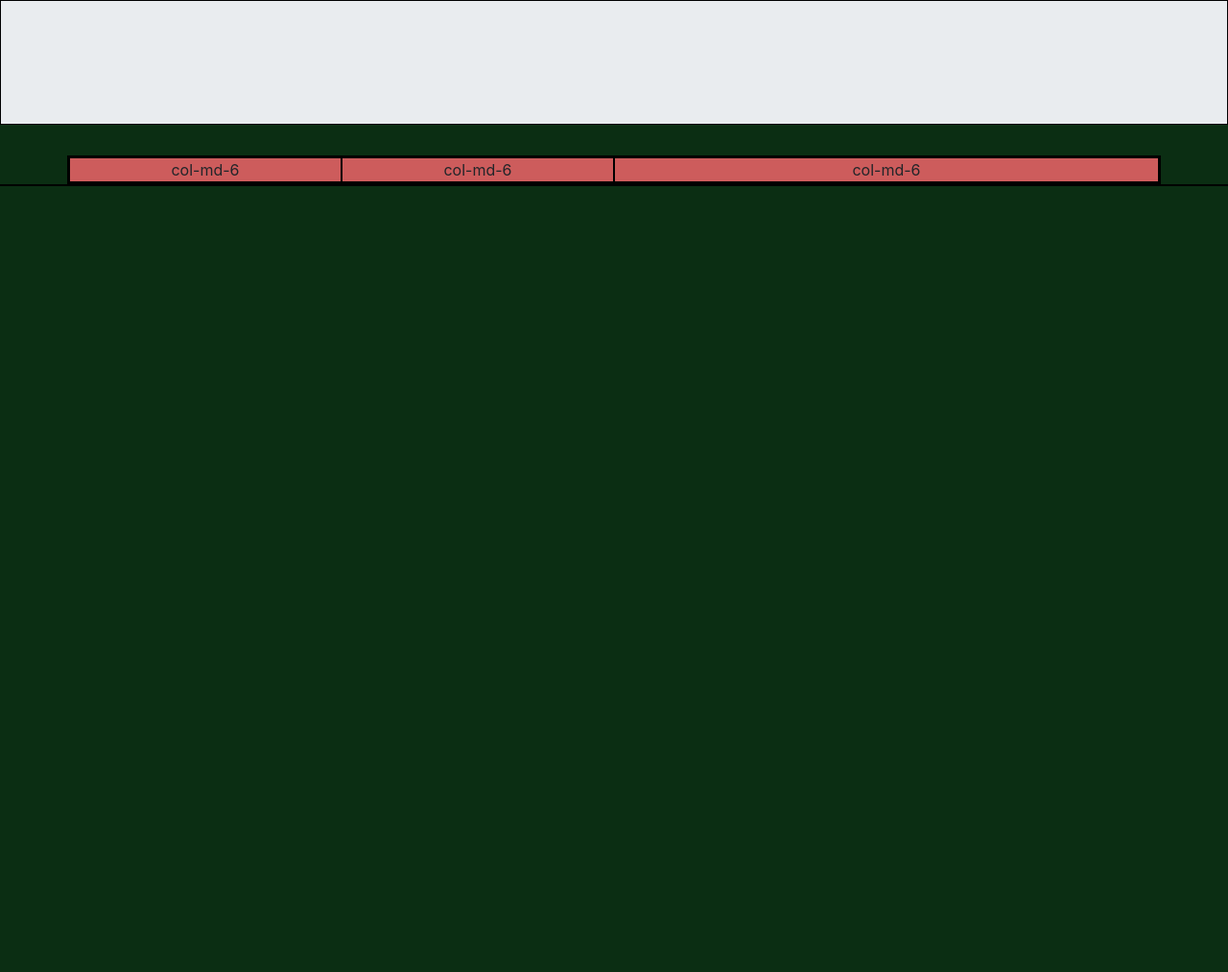
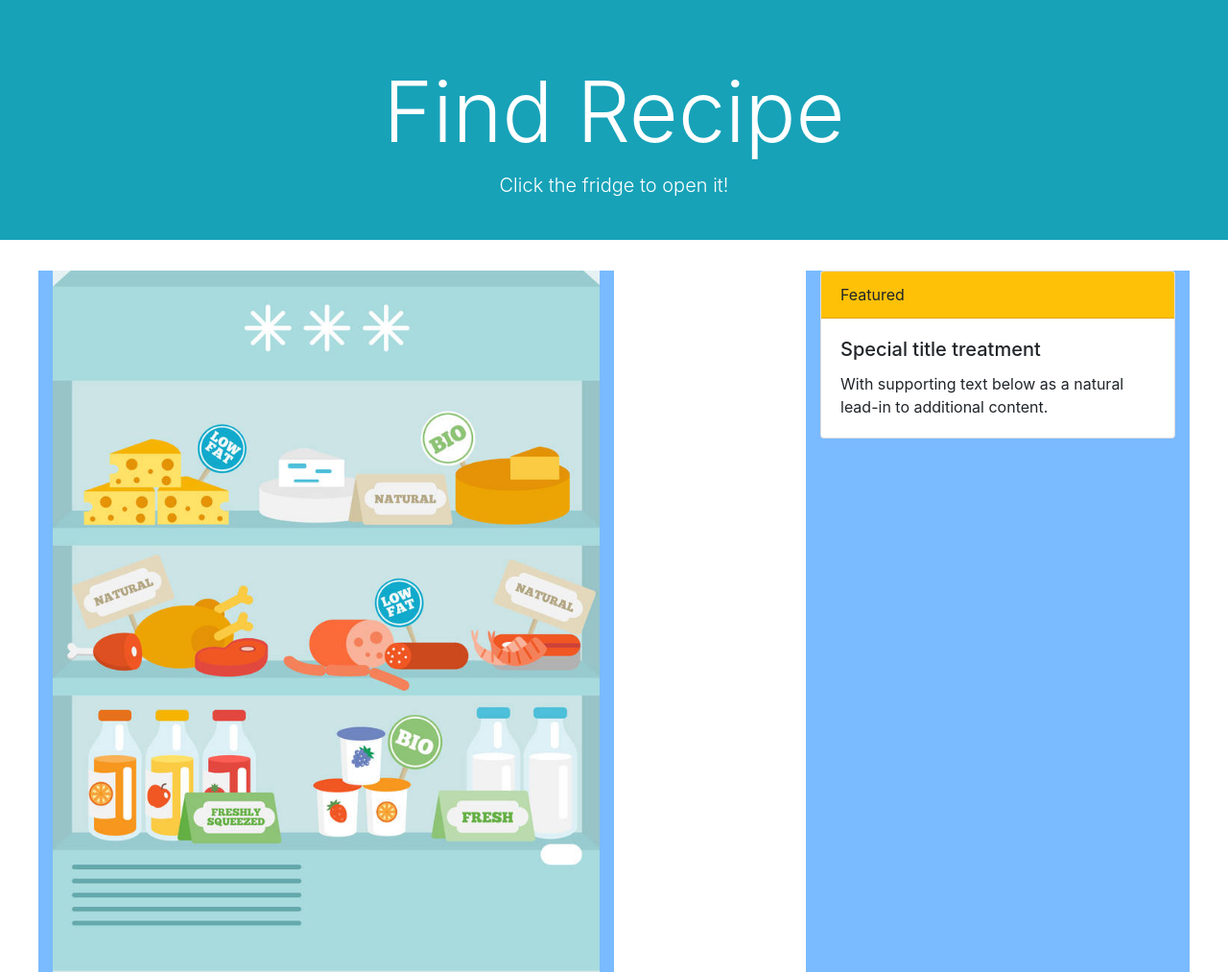
Before and after one commit to kubasulek2/Find-Recipe-Application, a website: page public/index.html in a window 1280 px wide. Shown: the whole page at 96% size. Before the commit the page ends 800 px from the top, so only its background shows below. Drawn offline with nearby package versions, Linux system fonts and the light colour scheme.

Commit message:
fridge added

```diff
--- a/public/index.html
+++ b/public/index.html
@@ -11,22 +11,29 @@
     <!--<link rel="stylesheet" href="https://use.fontawesome.com/releases/v5.6.1/css/all.css" integrity="sha384-gfdkjb5BdAXd+lj+gudLWI+BXq4IuLW5IT+brZEZsLFm++aCMlF1V92rMkPaX4PP" crossorigin="anonymous">-->
 </head>
 <body>
-
-
-<div class="jumbotron jumbotron-fluid"></div>
-
-
-
-<div class="container" style="background: indianred">
-    <div class="row justify-content-md-center">
-        <div class="col-md-2 col-xl">col-md-6</div>
-        <div class="col-md-2 col-xl">col-md-6</div>
-        <div class="col-md-4 col-xl-6">col-md-6</div>
+<div class="jumbotron jumbotron-fluid bg-info text-white text-center">
+    <h1 class="display-2">Find Recipe</h1>
+    <p class="lead">Click the fridge to open it!</p>
+</div>
+<div class="container">
+    <div class="row">
+        <div class="col-6">
+            <div class="wrapper m-auto"></div>
+            <img src="images/fridge.jpg" class="img-fluid" alt="">
+        </div>
+        <div class="col-4 offset-2">
+            <div class="card">
+                <div class="card-header bg-warning">
+                    Featured
+                </div>
+                <div class="card-body">
+                    <h5 class="card-title">Special title treatment</h5>
+                    <p class="card-text">With supporting text below as a natural lead-in to additional content.</p>
+                </div>
+            </div>
+        </div>
     </div>
-
-</div>
-
-    <div id="edamam-badge" data-color="white"></div>
+<div id="edamam-badge" data-color="white"></div>
 
 
 <script src="js/vendor/jquery-3.3.1.min.js"></script>
--- /dev/null
+++ b/src/sass/modules/_colors.scss
@@ -0,0 +1 @@
+$fridge: #A8DBDE;
--- a/src/sass/partials/_base.scss
+++ b/src/sass/partials/_base.scss
@@ -1,8 +1,17 @@
-div{
-  border: 1px solid black;
-  text-align: center;
+.container{
+  min-width: 1200px;
 }
-
-body{
-  background: #0b2e13;
+.row{
+  height: 100%;
 }
+[class*=col]{
+  //height: 100%;
+  background: #7abaff;
+  .wrapper{
+    width: 85%;
+  }
+}
+.jumbotron{
+  max-height: 250px;
+  min-width: 1200px;
+}
```
Also changed, not shown: src/index.html (+22 -15 lines), public/css/main.css, public/images/fridge.jpg (added), src/images/fridge.jpg (added).
